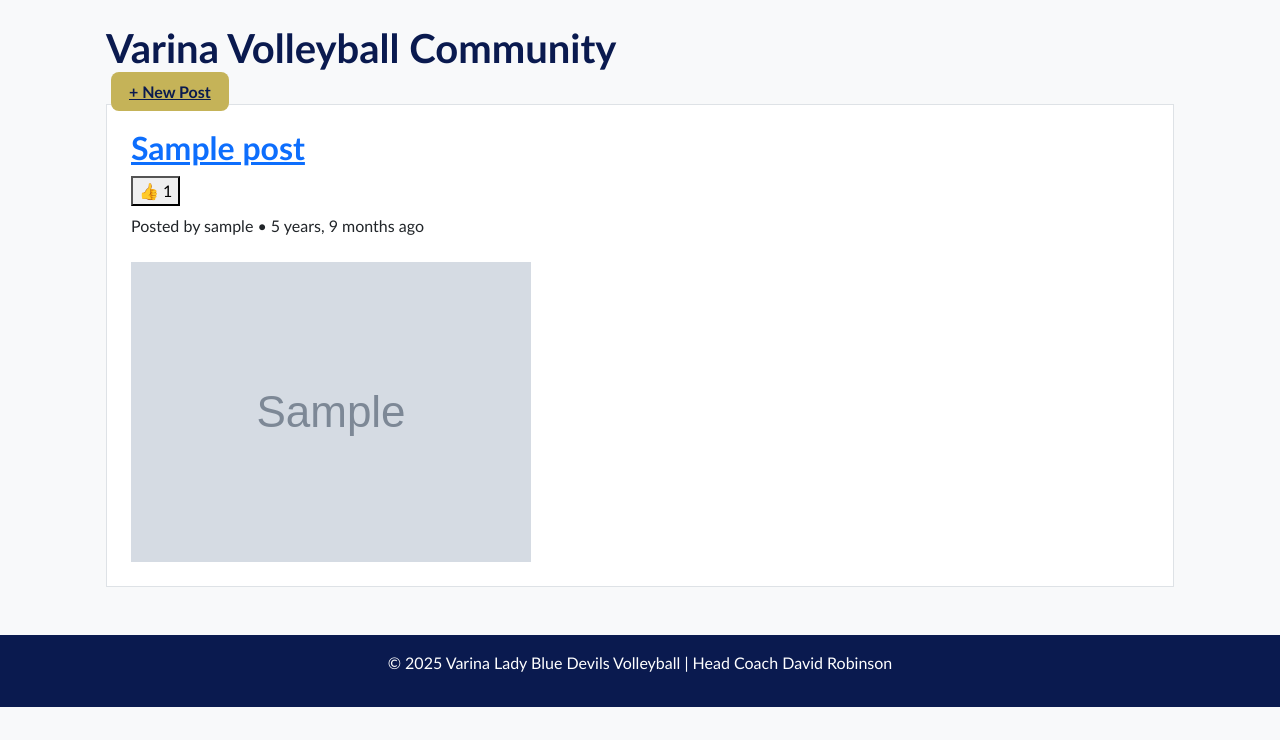
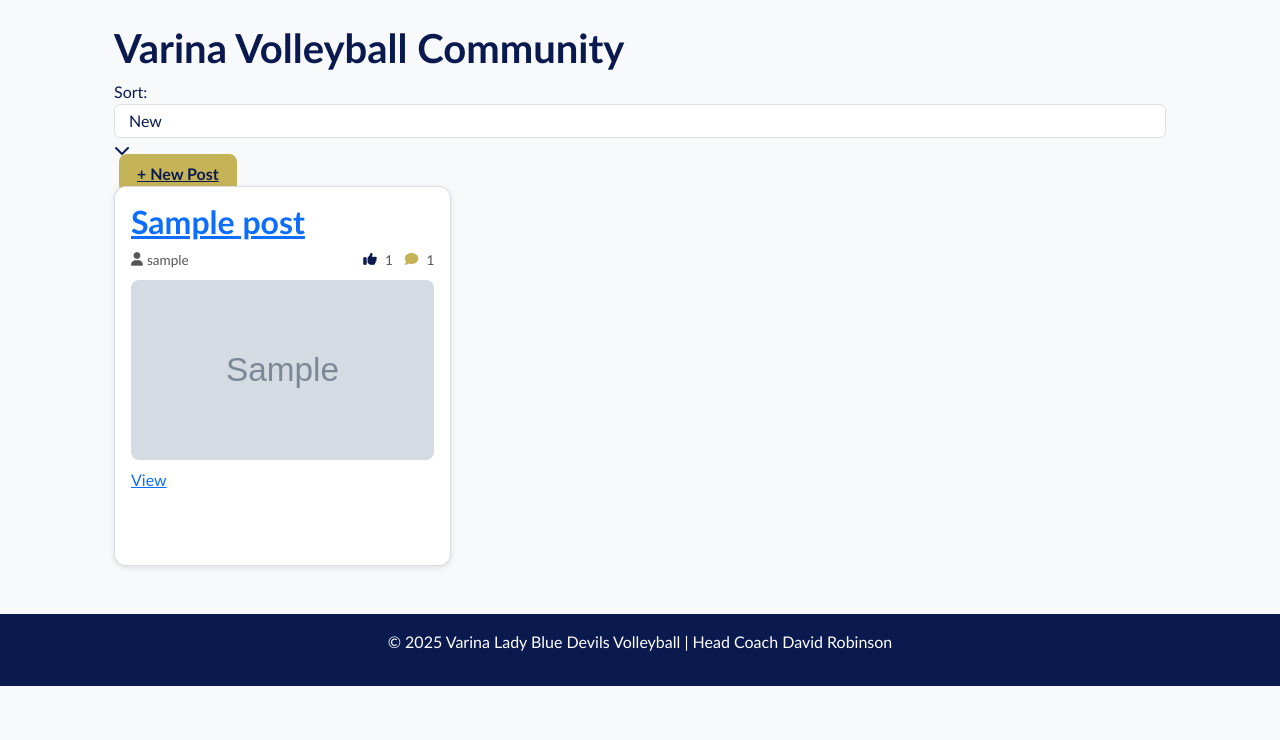
Before and after one commit to dr644/varinavolleyball, a Django app: page /social/ in a window 1280 px wide. Shown: the part 60-800 px from the top of the page. Run offline with Django 4.2, Linux system fonts and the light colour scheme; a user stored in the database is signed in; tables that the repository leaves empty hold one stand-in row (values such as "Sample post"); grey boxes marked "Sample" are stand-in pictures; data that the repository does not hold is empty; some libraries are stand-ins or nearby versions.

Commit message:
social page stuff

```diff
--- a/main/static/main/main.css
+++ b/main/static/main/main.css
@@ -511,3 +511,126 @@
   color: #C5B358;
   border-color: #0A1A4F;
 }
+
+/* ---------- Social Feed Grid Layout ---------- */
+.social-feed {
+  max-width: 1100px;
+  margin: 0 auto;
+}
+
+#post-grid {
+  display: grid;
+  grid-template-columns: repeat(auto-fill, minmax(320px, 1fr));
+  gap: 20px;
+}
+
+/* Each post card */
+.post-card {
+  background-color: #fff;
+  border: 1px solid rgba(10, 26, 79, 0.15);
+  border-radius: 12px;
+  box-shadow: 0 2px 6px rgba(0, 0, 0, 0.1);
+  overflow: hidden;
+  display: flex;
+  flex-direction: column;
+  justify-content: space-between;
+  height: 380px; /* uniform card height */
+  transition: border-color 0.2s ease-in-out, transform 0.2s ease-in-out;
+}
+
+.post-card:hover {
+  border-color: #C5B358; /* Vegas Gold */
+  transform: translateY(-4px);
+}
+
+/* Image area */
+.post-card img {
+  width: 100%;
+  height: 180px;
+  object-fit: cover;
+  display: block;
+  border-radius: 8px;
+  cursor: pointer;
+}
+
+/* Post meta: author, likes, comments */
+.post-meta {
+  font-size: 0.85rem;
+  color: #555;
+  display: flex;
+  align-items: center;
+  justify-content: space-between;
+  margin-bottom: 0.6rem;
+}
+
+.post-meta span {
+  display: inline-flex;
+  align-items: center;
+  gap: 4px;
+}
+
+/* Prevent content overflow */
+.post-card p {
+  overflow: hidden;
+  text-overflow: ellipsis;
+  display: -webkit-box;
+  -webkit-line-clamp: 3;
+  -webkit-box-orient: vertical;
+}
+
+/* Loader text */
+#loader p {
+  color: #6c757d;
+}
+
+/* Modal for expanded image */
+#imageModal {
+  position: fixed;
+  inset: 0;
+  display: none;
+  align-items: center;
+  justify-content: center;
+  background: rgba(0, 0, 0, 0.85);
+  z-index: 9999;
+}
+
+#imageModal img {
+  max-width: 90%;
+  max-height: 90%;
+  border-radius: 10px;
+  box-shadow: 0 0 15px rgba(0, 0, 0, 0.4);
+}
+
+/* ---------- Post Meta Stats ---------- */
+.post-meta {
+  font-size: 0.85rem;
+  color: #555;
+  display: flex;
+  align-items: center;
+  justify-content: space-between;
+  margin-bottom: 0.6rem;
+}
+
+.post-meta .stats {
+  display: flex;
+  align-items: center;
+  gap: 12px;
+}
+
+.post-meta .stats i {
+  color: #0A1A4F;
+  margin-right: 4px;
+  transition: color 0.2s ease-in-out;
+}
+
+.post-meta .stats .upvotes i:hover {
+  color: #C5B358; /* Vegas Gold */
+}
+
+.post-meta .stats .comments i {
+  color: #C5B358;
+}
+
+.post-meta .stats .comments i:hover {
+  color: #0A1A4F;
+}
--- a/main/templates/main/base.html
+++ b/main/templates/main/base.html
@@ -7,6 +7,7 @@
   <meta charset="UTF-8">
   <meta name="viewport" content="width=device-width, initial-scale=1.0">
   <title>Varina Lady Blue Devils Volleyball</title>
+  <link rel="stylesheet" href="https://cdnjs.cloudflare.com/ajax/libs/font-awesome/6.5.0/css/all.min.css">
   <link rel="icon" type="image/png" sizes="32x32" href="{% static 'main/favicon-32x32.png' %}">
   <link rel="icon" type="image/png" sizes="16x16" href="{% static 'main/favicon-16x16.png' %}">
   <link rel="apple-touch-icon" sizes="180x180" href="{% static 'main/apple-touch-icon.png' %}">
--- /dev/null
+++ b/social/templates/social/_posts.html
@@ -0,0 +1,55 @@
+{% load static %}
+{% for post in posts %}
+<div class="post-card">
+  <div class="p-3 flex flex-col h-full justify-between">
+    <!-- ---------- Title ---------- -->
+    <div>
+      <div class="flex justify-between items-start mb-2">
+        <h2 class="text-lg font-semibold text-blue-800 break-words leading-tight">
+          <a href="{% url 'post_detail' post.id %}" class="hover:underline">{{ post.title }}</a>
+        </h2>
+      </div>
+
+      <!-- ---------- Post Meta (user, likes, comments) ---------- -->
+      <div class="post-meta">
+        <span><i class="fa-solid fa-user"></i> {{ post.user.username }}</span>
+        <span class="stats">
+          <span class="upvotes"><i class="fa-solid fa-thumbs-up"></i> {{ post.total_upvotes }}</span>
+          <span class="comments"><i class="fa-solid fa-comment"></i> {{ post.comments.count }}</span>
+        </span>
+      </div>
+
+      <!-- ---------- Post Content / Media ---------- -->
+      {% if post.image %}
+        <img src="{{ post.image.url }}" alt="{{ post.title }}" onclick="openImageModal('{{ post.image.url }}')">
+
+      {% elif post.video_url %}
+        <div class="video-wrapper">
+          <iframe
+            src="{{ post.video_url }}"
+            frameborder="0"
+            allow="accelerometer; autoplay; clipboard-write; encrypted-media; gyroscope; picture-in-picture; web-share"
+            allowfullscreen
+            referrerpolicy="strict-origin-when-cross-origin">
+          </iframe>
+        </div>
+
+      {% elif post.link_url %}
+        <a href="{{ post.link_url }}" target="_blank" class="text-blue-600 underline text-sm truncate">
+          {{ post.link_url }}
+        </a>
+
+      {% else %}
+        <p>{{ post.content|truncatewords:30 }}</p>
+      {% endif %}
+    </div>
+
+    <!-- ---------- Footer (View link) ---------- -->
+    <div class="text-right mt-2">
+      <a href="{% url 'post_detail' post.id %}" class="text-sm text-blue-700 hover:underline">View</a>
+    </div>
+  </div>
+</div>
+{% empty %}
+<p class="text-center text-gray-500 mt-10 col-span-full">No more posts.</p>
+{% endfor %}
--- a/social/templates/social/feed.html
+++ b/social/templates/social/feed.html
@@ -1,56 +1,113 @@
 {% extends 'main/base.html' %}
 {% block content %}
-<div class="social-feed max-w-3xl mx-auto mt-6 px-4">
+<div class="social-feed w-full mx-auto mt-6 px-4">
   <!-- Header -->
-  <div class="flex justify-between items-center mb-6">
+  <div class="flex flex-wrap justify-between items-center mb-6 max-w-6xl mx-auto gap-3">
     <h1 class="text-2xl font-bold text-navy">Varina Volleyball Community</h1>
-    <a href="{% url 'create_post' %}" class="btn-gold btn-create-post">+ New Post</a>
+
+    <div class="flex items-center gap-2">
+      <!-- Sort Dropdown -->
+      <form method="get" id="sortForm" class="flex items-center">
+        <label for="sort" class="mr-2 text-sm text-gray-700 whitespace-nowrap">Sort:</label>
+
+        <div class="relative inline-block">
+          <select
+            name="sort"
+            id="sort"
+            class="appearance-none form-control text-sm py-1 pl-3 pr-8 rounded-md border border-gray-300 text-gray-700 cursor-pointer hover:border-navy focus:border-navy focus:ring-0 transition"
+            onchange="document.getElementById('sortForm').submit()"
+            style="min-width: 110px;">
+            <option value="new" {% if request.GET.sort == 'new' or not request.GET.sort %}selected{% endif %}>New</option>
+            <option value="best" {% if request.GET.sort == 'best' %}selected{% endif %}>Best</option>
+          </select>
+
+          <!-- proper dropdown arrow inside select box -->
+          <i class="fa-solid fa-chevron-down absolute right-2 top-1/2 -translate-y-1/2 text-gray-500 text-xs pointer-events-none"></i>
+        </div>
+      </form>
+
+
+      <!-- New Post Button -->
+      <a href="{% url 'create_post' %}" class="btn-gold btn-create-post ml-2 whitespace-nowrap">
+        + New Post
+      </a>
+    </div>
   </div>
 
-  <!-- Posts Loop -->
-  {% for post in posts %}
-  <div class="bg-white shadow-md rounded-2xl p-4 mb-6 border border-gray-200">
-    <div class="flex justify-between items-start mb-2">
-      <h2 class="text-xl font-semibold text-blue-800 break-words">
-        <a href="{% url 'post_detail' post.id %}" class="hover:underline">{{ post.title }}</a>
-      </h2>
-      <form action="{% url 'upvote_post' post.id %}" method="post">
-        {% csrf_token %}
-        <button type="submit" class="text-gray-500 hover:text-blue-600">👍 {{ post.total_upvotes }}</button>
-      </form>
-    </div>
 
-    <p class="text-gray-600 text-sm mb-3">
-      Posted by <span class="font-semibold text-navy">{{ post.user.username }}</span>
-      • {{ post.created_at|timesince }} ago
-    </p>
+  <!-- ✅ POSTS GRID -->
+  <div id="post-grid" class="grid grid-cols-1 sm:grid-cols-2 lg:grid-cols-3 gap-6 max-w-6xl mx-auto">
+    {% include 'social/_posts.html' with posts=posts %}
+  </div>
 
-    {% if post.image %}
-      <img src="{{ post.image.url }}" alt="{{ post.title }}" class="rounded-xl mt-2 w-full max-h-[500px] object-cover" />
+  <!-- ✅ Loader -->
+  <div id="loader" class="text-center mt-8 hidden">
+    <p class="text-gray-500">Loading more posts...</p>
+  </div>
+</div>
 
-    {% elif post.video_url %}
-      <div class="video-wrapper mt-3 aspect-video">
-        <iframe
-          src="{{ post.video_url }}"
-          frameborder="0"
-          allow="accelerometer; autoplay; clipboard-write; encrypted-media; gyroscope; picture-in-picture; web-share"
-          allowfullscreen
-          referrerpolicy="strict-origin-when-cross-origin"
-          class="w-full h-full rounded-xl">
-        </iframe>
-      </div>
+<!-- ✅ Image Modal -->
+<div id="imageModal" class="fixed inset-0 bg-black/80 hidden items-center justify-center z-50">
+  <img id="modalImage" src="" alt="Expanded Image" class="max-w-[90%] max-h-[90%] rounded-xl shadow-lg">
+</div>
 
-    {% elif post.link_url %}
-      <a href="{{ post.link_url }}" target="_blank" rel="noopener" class="text-blue-600 underline break-words">
-        {{ post.link_url }}
-      </a>
+<script>
+let page = 1;
+let loading = false;
+let endReached = false;
 
-    {% else %}
-      <p class="mt-2 text-gray-700">{{ post.content|truncatewords:40 }}</p>
-    {% endif %}
-  </div>
-  {% empty %}
-  <p class="text-center text-gray-500 mt-10">No posts yet. Be the first to share something!</p>
-  {% endfor %}
-</div>
+// Infinite Scroll
+window.addEventListener('scroll', () => {
+  if (loading || endReached) return;
+  if (window.innerHeight + window.scrollY >= document.body.offsetHeight - 200) {
+    loadMorePosts();
+  }
+});
+
+function loadMorePosts() {
+  loading = true;
+  const loader = document.getElementById('loader');
+  loader.classList.remove('hidden');
+
+  const sort = new URLSearchParams(window.location.search).get('sort') || 'new';
+  fetch(`?page=${++page}&sort=${sort}`, { headers: { 'x-requested-with': 'XMLHttpRequest' } })
+    .then(res => res.json())
+    .then(data => {
+      if (!data.html.trim()) {
+        endReached = true;
+        loader.innerHTML = "<p class='text-gray-400'>No more posts.</p>";
+        return;
+      }
+
+      document.getElementById('post-grid').insertAdjacentHTML('beforeend', data.html);
+
+      // ✅ Stop fetching when no more pages
+      if (!data.has_next) {
+        endReached = true;
+        loader.innerHTML = "<p class='text-gray-400'>No more posts.</p>";
+      }
+    })
+    .catch(err => console.error('Error loading posts:', err))
+    .finally(() => {
+      loader.classList.add('hidden');
+      loading = false;
+    });
+}
+
+// Image modal
+function openImageModal(src) {
+  const modal = document.getElementById('imageModal');
+  const modalImage = document.getElementById('modalImage');
+  modalImage.src = src;
+  modal.classList.remove('hidden');
+  modal.classList.add('flex');
+}
+
+document.getElementById('imageModal').addEventListener('click', () => {
+  const modal = document.getElementById('imageModal');
+  modal.classList.remove('flex');
+  modal.classList.add('hidden');
+});
+</script>
+
 {% endblock %}
--- a/social/views.py
+++ b/social/views.py
@@ -1,16 +1,54 @@
 from django.shortcuts import render, redirect, get_object_or_404
 from django.contrib.auth.decorators import login_required
 from django.contrib import messages
+from django.core.paginator import Paginator
+from django.http import JsonResponse
+from django.template.loader import render_to_string
 from .models import Post, Comment
 from .forms import PostForm, CommentForm
 from .utils import normalize_video_url
+from django.db.models import Count
 
 
+@login_required
 def feed(request):
-    posts = Post.objects.all()
-    return render(request, 'social/feed.html', {'posts': posts})
+    sort = request.GET.get('sort', 'new')
+
+    # Sorting logic
+    if sort == 'best':
+        posts = Post.objects.annotate(upvote_count=Count('upvotes')).order_by('-upvote_count', '-created_at')
+    else:
+        posts = Post.objects.order_by('-created_at')
+
+    paginator = Paginator(posts, 15)  # 15 posts per page
+    try:
+        page_number = int(request.GET.get('page', 1))
+    except ValueError:
+        page_number = 1
+
+    # ✅ Prevent repeating last page
+    try:
+        page_obj = paginator.page(page_number)
+    except EmptyPage:
+        # Beyond the last page — send nothing
+        if request.headers.get('x-requested-with') == 'XMLHttpRequest':
+            return JsonResponse({'html': '', 'has_next': False})
+        # For normal (non-AJAX) requests, just show the last valid page
+        page_obj = paginator.page(paginator.num_pages)
+
+    # ✅ Handle infinite scroll (AJAX)
+    if request.headers.get('x-requested-with') == 'XMLHttpRequest':
+        html = render_to_string('social/_posts.html', {'posts': page_obj}, request=request)
+        return JsonResponse({
+            'html': html,
+            'has_next': page_obj.has_next(),
+        })
+
+    # ✅ Full page load
+    return render(request, 'social/feed.html', {'posts': page_obj})
 
 
+@login_required
 def post_detail(request, post_id):
     post = get_object_or_404(Post, id=post_id)
     comments = post.comments.all()
@@ -39,7 +77,6 @@
     return render(request, 'social/create_post.html', {'form': form})
 
 
-
 @login_required
 def upvote_post(request, post_id):
     post = get_object_or_404(Post, id=post_id)
--- a/varinavolleyball/settings.py
+++ b/varinavolleyball/settings.py
@@ -127,6 +127,8 @@
 LOGIN_REDIRECT_URL = 'home'
 LOGOUT_REDIRECT_URL = 'home'
 LOGIN_URL = '/login/'
+LOGIN_MESSAGE = "You must be logged in to access that page."
+LOGIN_MESSAGE_CATEGORY = "warning"
 
 
 STATIC_URL = '/static/'
```
Also changed, not shown: social/templates/social/post_detail.html (+11 -2 lines), 1 other file.
